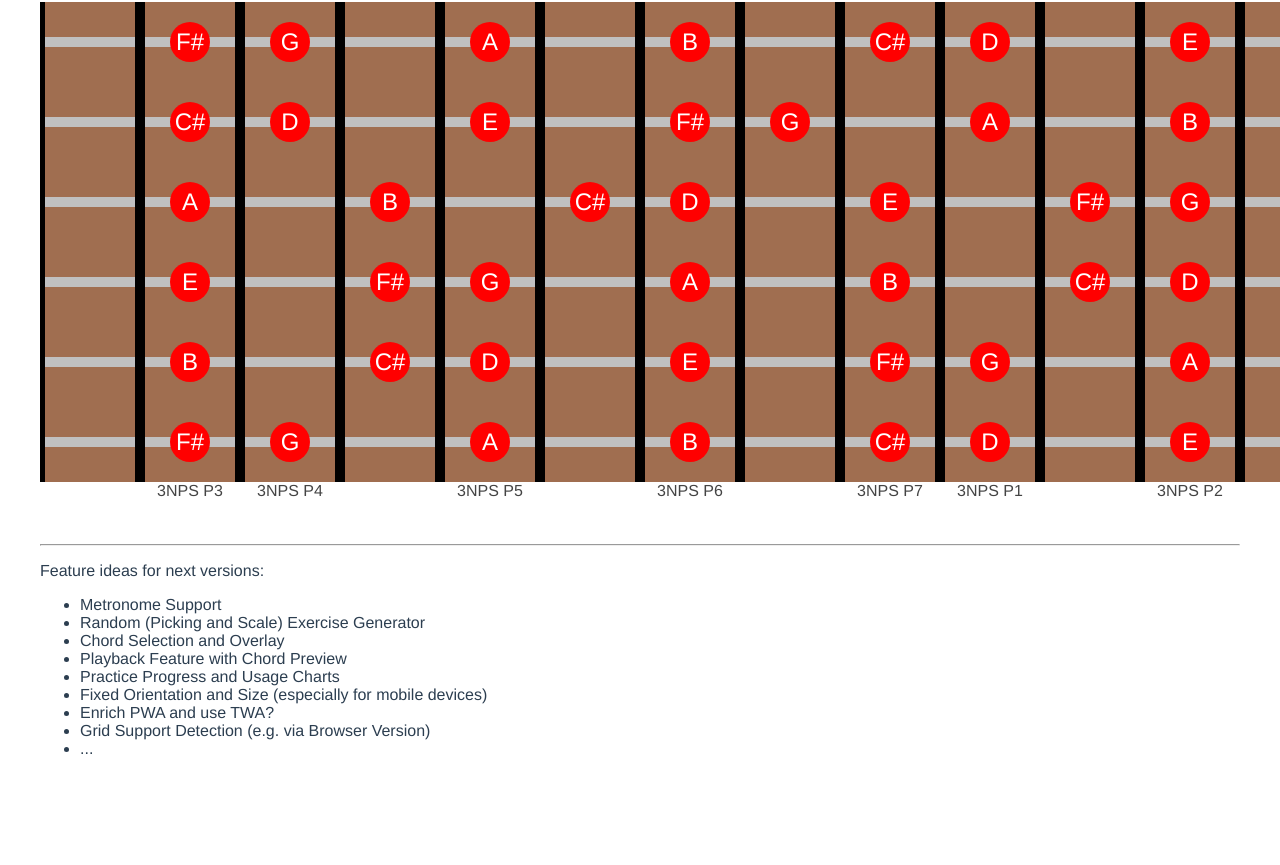
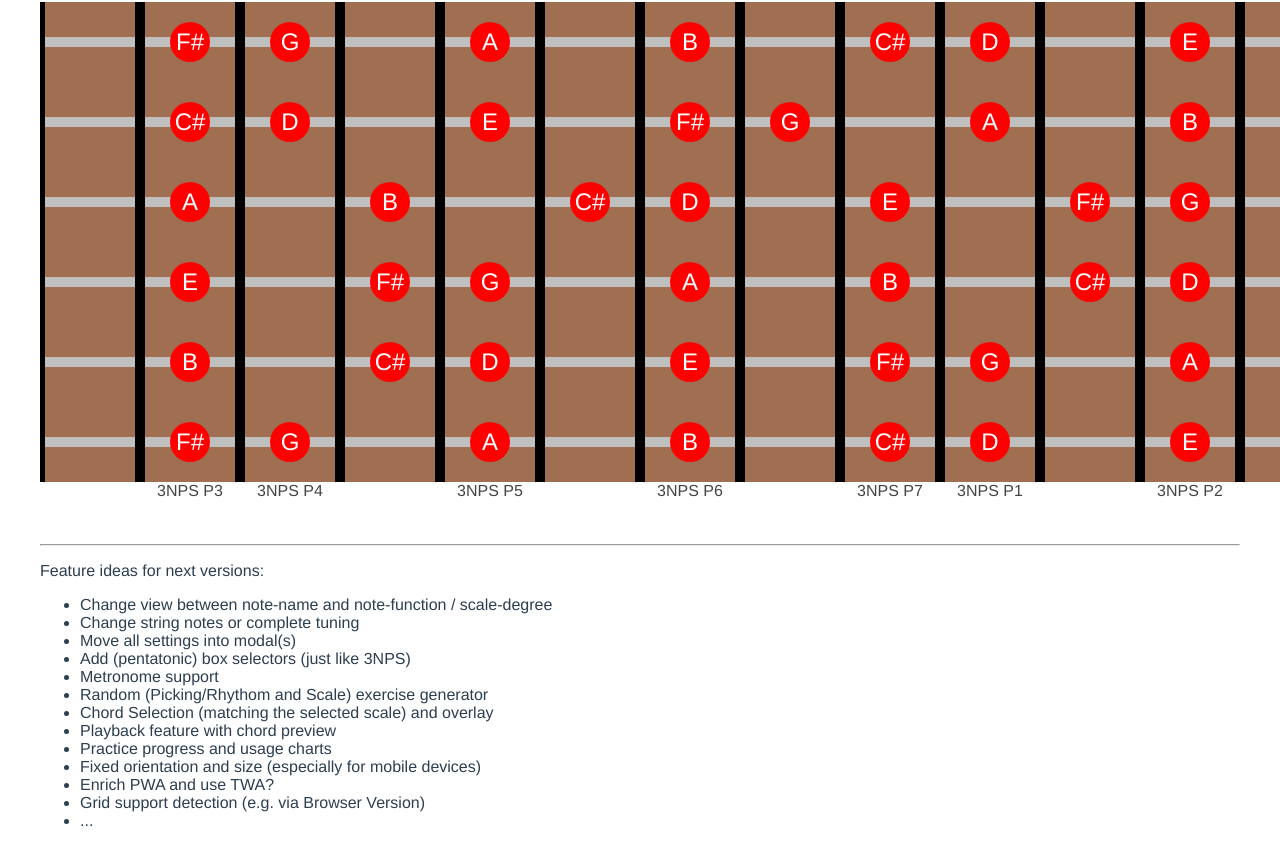
Before and after one commit to DanielSchiessl/VueGuitarApp, a Vue app: page / in a window 1280 px wide. Shown: the part 501-1366 px from the top of the page. Before the commit the page ends 1299 px from the top, so only its background shows below. Built offline with nearby package versions, Linux system fonts and the light colour scheme.

Commit message:
Add more feature ideas to list and fix typo

```diff
--- a/src/App.vue
+++ b/src/App.vue
@@ -14,14 +14,18 @@
     <div>
         <p style="text-align: left">Feature ideas for next versions:</p>
         <ul style="text-align: left">
-            <li style="text-align: left">Metronome Support</li>
-            <li style="text-align: left">Random (Picking and Scale) Exercise Generator</li>
-            <li style="text-align: left">Chord Selection and Overlay</li>
-            <li style="text-align: left">Playback Feature with Chord Preview</li>
-            <li style="text-align: left">Practice Progress and Usage Charts</li>
-            <li style="text-align: left">Fixed Orientation and Size (especially for mobile devices)</li>
+            <li style="text-align: left">Change view between note-name and note-function / scale-degree</li>
+            <li style="text-align: left">Change string notes or complete tuning</li>
+            <li style="text-align: left">Move all settings into modal(s)</li>
+            <li style="text-align: left">Add (pentatonic) box selectors (just like 3NPS)</li>
+            <li style="text-align: left">Metronome support</li>
+            <li style="text-align: left">Random (Picking/Rhythom and Scale) exercise generator</li>
+            <li style="text-align: left">Chord Selection (matching the selected scale) and overlay</li>
+            <li style="text-align: left">Playback feature with chord preview</li>
+            <li style="text-align: left">Practice progress and usage charts</li>
+            <li style="text-align: left">Fixed orientation and size (especially for mobile devices)</li>
             <li style="text-align: left">Enrich PWA and use TWA?</li>
-            <li style="text-align: left">Grid Support Detection (e.g. via Browser Version)</li>
+            <li style="text-align: left">Grid support detection (e.g. via Browser Version)</li>
             <li style="text-align: left">...</li>
         </ul>
     </div>
--- a/src/components/scalemodeselector.vue
+++ b/src/components/scalemodeselector.vue
@@ -20,7 +20,7 @@ export default {
     },
     data () {
         return {
-            modenames: ['ionian (major)', 'dorian', 'phrygian', 'lydian', 'mixlydian', 'aeolian (minor)', 'locrian']
+            modenames: ['ionian (major)', 'dorian', 'phrygian', 'lydian', 'mixolydian', 'aeolian (minor)', 'locrian']
         }
     }
 }
```
